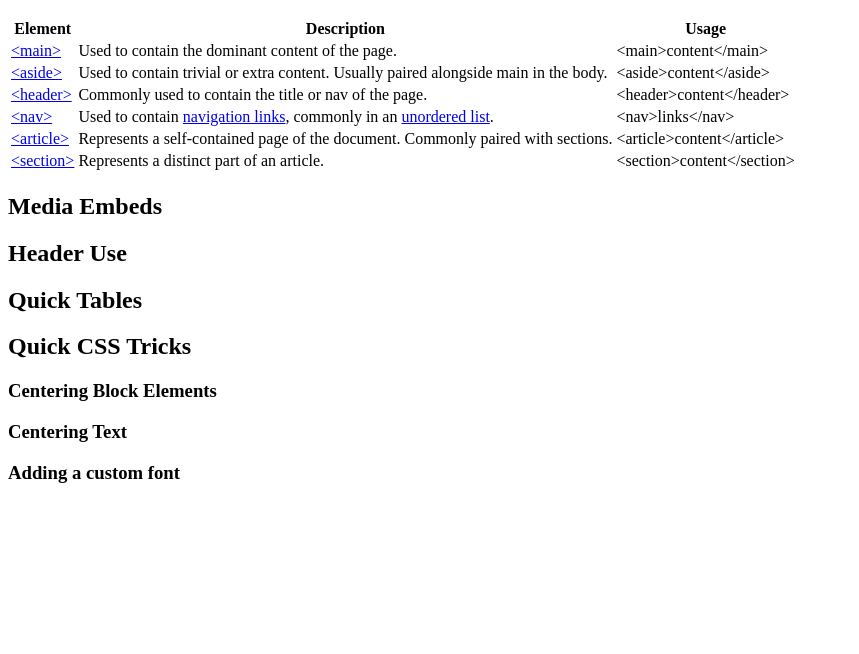
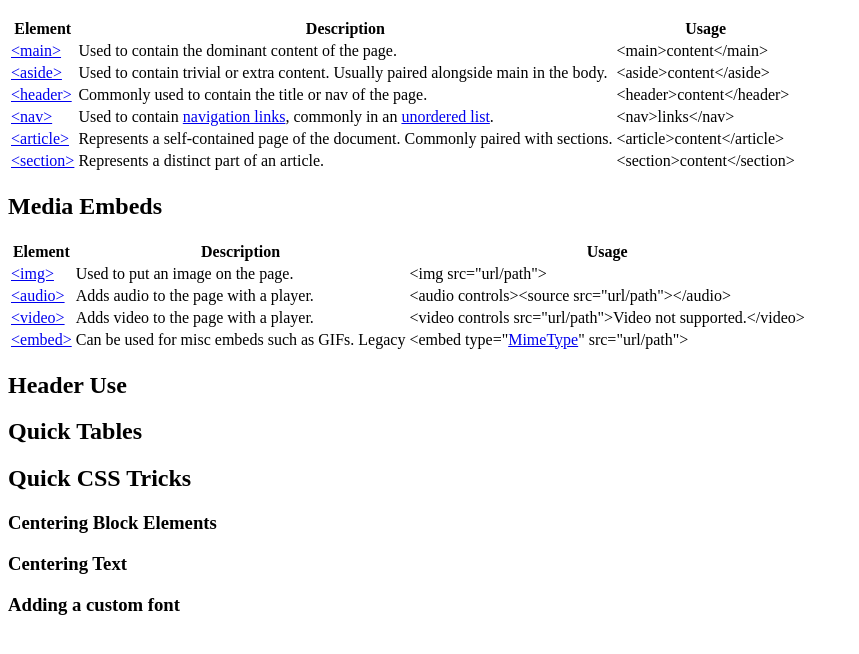
Before and after one commit to scienceappreciation/codeacademy-cheatsheet, a plain HTML site: page index.html in a window 1280 px wide. Shown: the part 110-764 px from the top of the page, without its empty margins (0-859 px from the left). Drawn offline with Linux system fonts and the light colour scheme.

Commit message:
Media Embeds

```diff
--- a/index.html
+++ b/index.html
@@ -81,6 +81,49 @@
 
                 <section>
                     <h2>Media Embeds</h2>
+                    <table class="documentation">
+                        <tr class="doc-head">
+                            <th>Element</th>
+                            <th>Description</th>
+                            <th>Usage</th>
+                        </tr>
+
+                        <!-- img -->
+                        <tr class="doc-body">
+                            <td class="elem"><a href="https://developer.mozilla.org/en-US/docs/Web/HTML/Element/img">&lt;img&gt;</a></td>
+                            <td class="desc">Used to put an image on the page.</td>
+                            <td class="code-oneline">
+                                &lt;img src="url/path"&gt;
+                            </td>
+                        </tr>
+
+                        <!-- audio -->
+                        <tr class="doc-body">
+                            <td class="elem"><a href="https://developer.mozilla.org/en-US/docs/Web/HTML/Element/audio">&lt;audio&gt;</a></td>
+                            <td class="desc">Adds audio to the page with a player.</td>
+                            <td class="code-oneline">
+                                &lt;audio controls&gt;&lt;source src="url/path"&gt;&lt;/audio&gt;
+                            </td>
+                        </tr>
+
+                        <!-- video -->
+                        <tr class="doc-body">
+                            <td class="elem"><a href="https://developer.mozilla.org/en-US/docs/Web/HTML/Element/video">&lt;video&gt;</a></td>
+                            <td class="desc">Adds video to the page with a player.</td>
+                            <td class="code-oneline">
+                                &lt;video controls src="url/path"&gt;Video not supported.&lt;/video&gt;
+                            </td>
+                        </tr>
+
+                        <!-- embed -->
+                        <tr class="doc-body">
+                            <td class="elem"><a href="https://developer.mozilla.org/en-US/docs/Web/HTML/Element/embed">&lt;embed&gt;</a></td>
+                            <td class="desc">Can be used for misc embeds such as GIFs. <span class="warning">Legacy</span></td>
+                            <td class="code-oneline">
+                                &lt;embed type="<a href="https://developer.mozilla.org/en-US/docs/Web/HTTP/Basics_of_HTTP/MIME_types/Common_types">MimeType</a>" src="url/path"&gt;
+                            </td>
+                        </tr>
+                </table>
                 </section>
 
                 <section>
```
